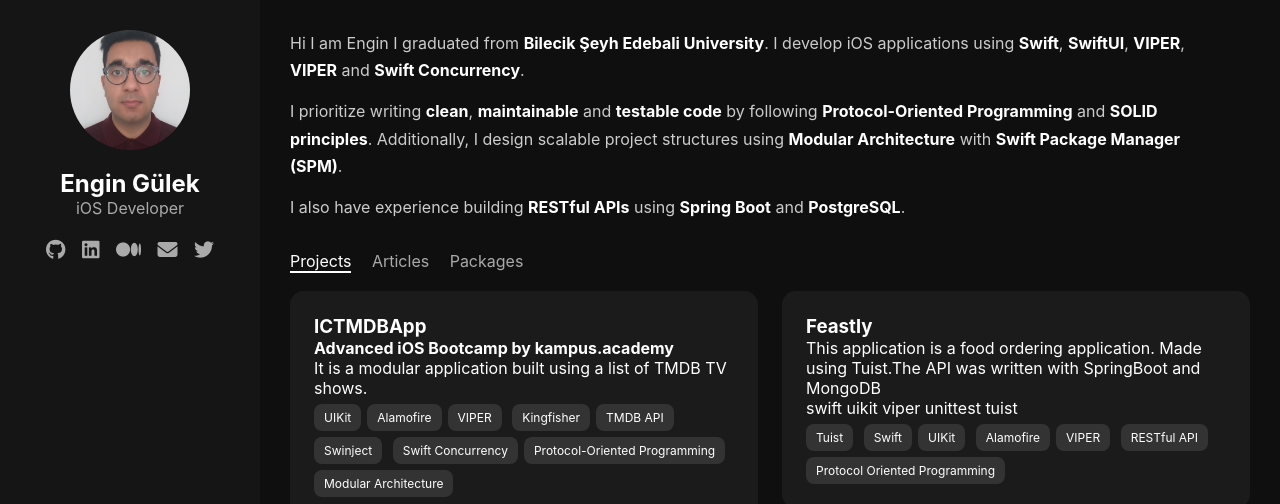
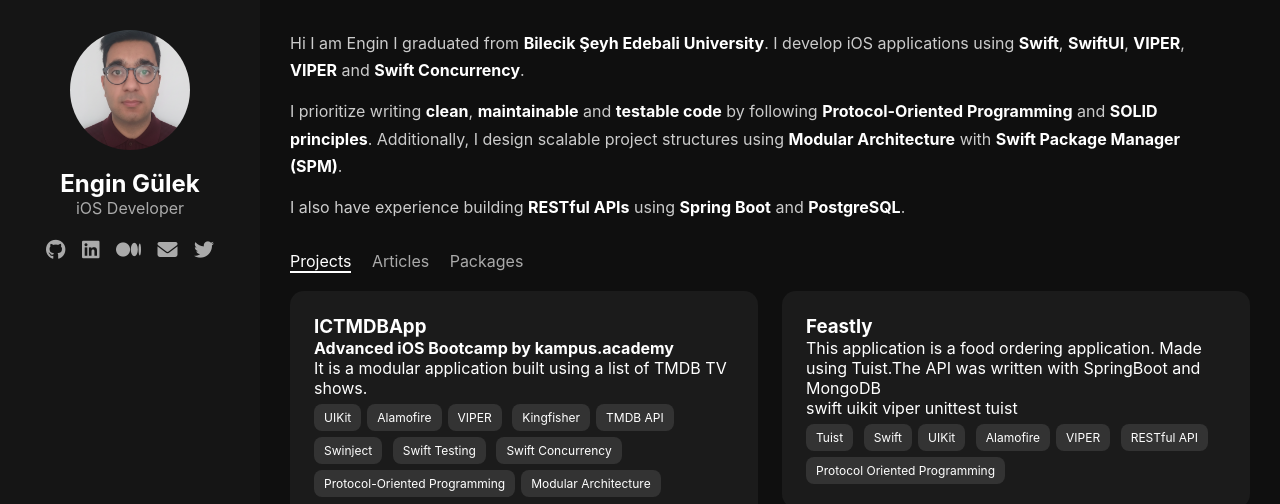
Before and after one commit to engingulek/engingulek.github.io, a plain HTML site: page index.html in a window 1280 px wide. Shown: the top 504 px of the page. Drawn offline with Linux system fonts and the light colour scheme; grey boxes are pictures that could not be loaded.

Commit message:
Add 'Swift Testing' tag to project description

```diff
--- a/index.html
+++ b/index.html
@@ -72,7 +72,7 @@
             </p>
             <div class="tags">
               <span>UIKit</span><span>Alamofire</span><span>VIPER</span>
-              <span>Kingfisher</span><span>TMDB API</span><span>Swinject</span>
+              <span>Kingfisher</span><span>TMDB API</span><span>Swinject</span> <span>Swift Testing</span>
               <span>Swift Concurrency</span><span>Protocol-Oriented Programming</span><span>Modular Architecture</span>
             </div>
             <div class="project-images">
```
